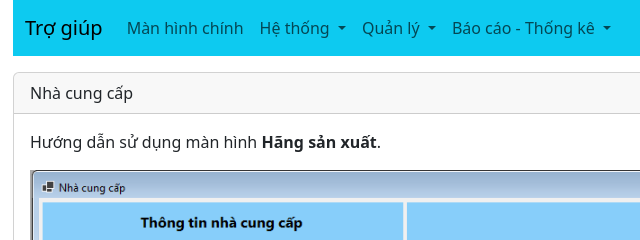
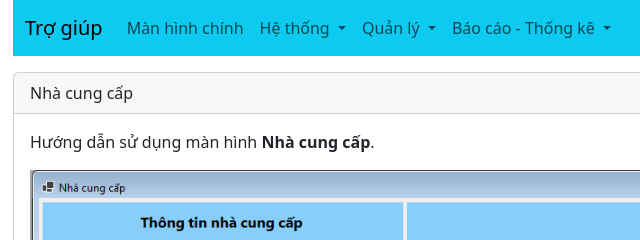
Before and after one commit to VyDang62/help, a plain HTML site: page nhacungcap.html in a window 1280 px wide. Shown: the top 240 px of the page, 69-709 px from the left. Drawn offline with nearby package versions, Linux system fonts and the light colour scheme.

Commit message:
Update nhacungcap.html

```diff
--- a/nhacungcap.html
+++ b/nhacungcap.html
@@ -15,7 +15,7 @@
 		<div class="card mt-3">
 			<div class="card-header">Nhà cung cấp</div>
 			<div class="card-body">
-				<p class="card-text">Hướng dẫn sử dụng màn hình <strong>Hãng sản xuất</strong>.</p>
+				<p class="card-text">Hướng dẫn sử dụng màn hình <strong>Nhà cung cấp</strong>.</p>
 				<img src="images/nhacungcap.png" class="img-fluid mx-auto d-block" />
 				<p class="card-text"><strong>Bước 1:</strong> Đưa con trỏ chuột vào Quản lý sau đó click chuột chọn Nhà cung cấp sẽ hiện ra Màn hình Nhà cung cấp gồm Thông tin nhà cung cấp, Danh sách nhà cung cấp và Tác vụ.</p>
 				<p class="card-text"><strong>Bước 2:</strong> Ở Thông tin nhà cung cấp gồm Tên nhà cung cấp, Địa chỉ, Số điện thoại, Email.</p>
```
